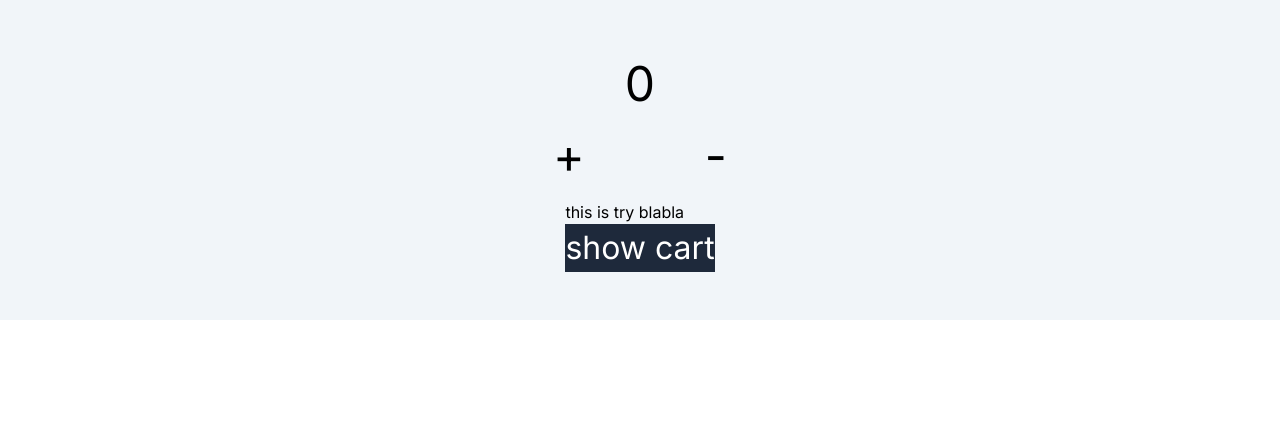
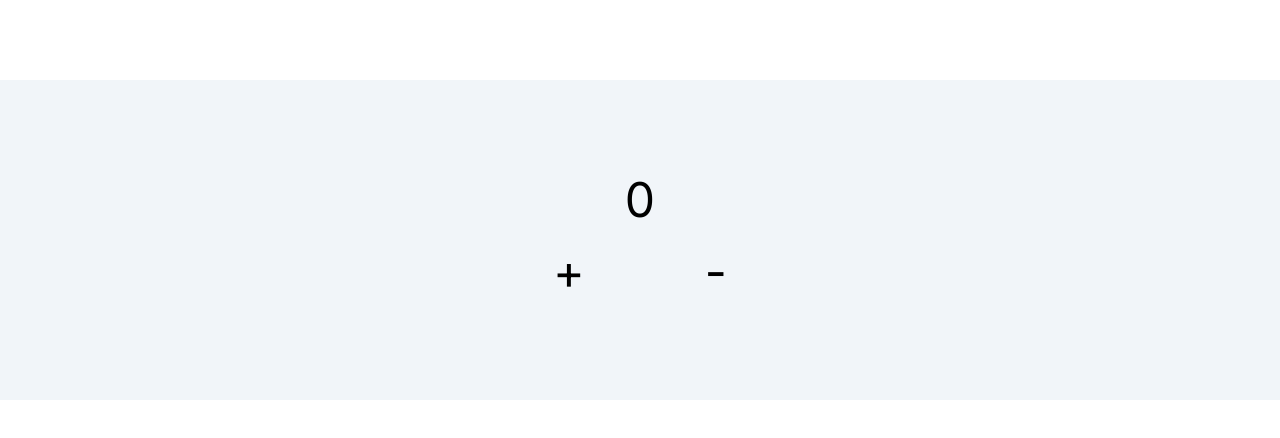
Before and after one commit to Yandelf00/t_redux, a Next.js app: page / in a window 1280 px wide. Shown: the top 438 px of the page. Built offline with nearby package versions, Linux system fonts and the light colour scheme.

Commit message:
found out gotta change method

```diff
--- a/app/page.tsx
+++ b/app/page.tsx
@@ -1,29 +1,28 @@
 "use client"
 
-import Image from 'next/image'
-import React, { useState } from 'react'
+
+import React from 'react'
 import { useSelector, useDispatch } from 'react-redux'
 import { actions } from '@/store'
-import Try from '@/components/Try'
+
 
 export default function Home() {
-  const count  = useSelector((state : any) => state.counter);
+  const count  = useSelector((state : any) =>state.counter);
   const dispatch = useDispatch()
   const increment = ()=>{
-    dispatch(actions.increment(0));
+    dispatch(actions.increment());
   }
   function sub(){
-    dispatch(actions.decrement(0))
+    dispatch(actions.decrement())
   }
   return (
-    <main className="w-full h-[20rem] bg-slate-100 flex justify-center items-center">
+    <main className="w-full h-[20rem] bg-slate-100 mt-20 flex flex-col justify-center items-center">
       <div className='w-[50%] h-full flex flex-col items-center justify-center'>
         <div className='text-[3rem]'> {count} </div>
         <div className='flex flex-row w-full h-[5rem] justify-center'>
           <div className='text-[3rem] mr-20 cursor-pointer' onClick={increment}>+</div>
           <div className='text-[3rem] ml-10 cursor-pointer' onClick={sub}>-</div>
         </div>
-        <Try/>
       </div>
     </main>
   )
--- a/store/index.tsx
+++ b/store/index.tsx
@@ -2,28 +2,32 @@ import { configureStore, createSlice } from "@reduxjs/toolkit";
 
 
 const getInitialState = () => {
-    const isServer = typeof window === 'undefined';
-
-    // If it's the server, return a default state
-    if (isServer) {
-      return { counter: 0 };
+    if (typeof window !== 'undefined') {
+      const storedState = localStorage.getItem("counterSstate");
+      return storedState ? JSON.parse(storedState) : { counter: 0 };
     }
-
-    // If it's the client, retrieve the state from local storage
-    const storedState = localStorage.getItem("counterState");
-    return storedState ? JSON.parse(storedState) : { counter: 0 };
-};
+    else{
+        return;
+    }
+  };
 
 const counterSlice = createSlice({
     name : 'counter',
     initialState : getInitialState(),
     reducers : {
-        increment(state, action) {
-            state.counter++;
-         },
-        decrement(state, action) {
-            state.counter--;
-         }
+        increment(state) {
+            if (state.counter!==null)
+            {
+                state.counter++;
+            }
+        },
+        decrement(state) {
+            if (state.counter!==null)
+            {
+                state.counter--;
+            }
+        }
+
     }
 })
 
@@ -34,6 +38,6 @@ const store = configureStore({
 })
 
 store.subscribe(() => {
-    localStorage.setItem("counterState", JSON.stringify(store.getState()));
+    localStorage.setItem("counterSstate", JSON.stringify(store.getState()));
 });
 export default store;
```
